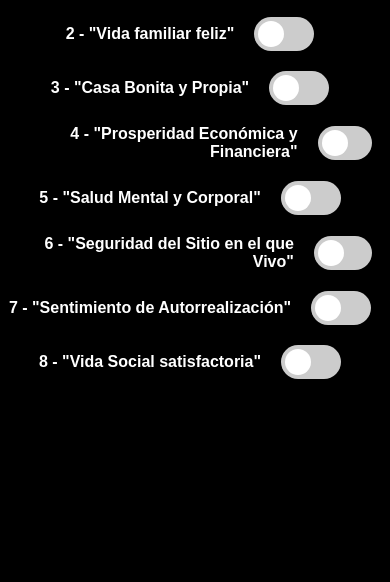
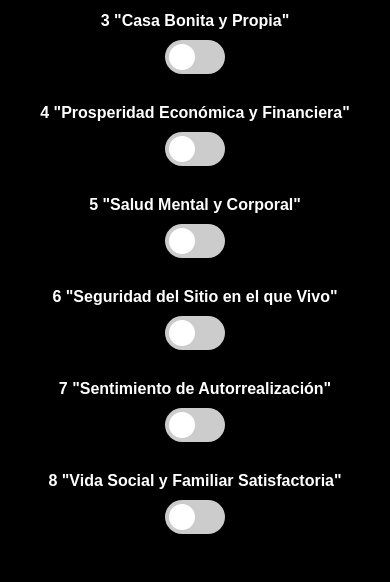
Before and after one commit to miguelaus/vidafeliz, a plain HTML site: page index.html in a window 390 px wide. Shown: the part 307-889 px from the top of the page. Before the commit the page ends 860 px from the top, so only its background shows below. Drawn offline with Linux system fonts and the light colour scheme.

Commit message:
first mobile

```diff
--- a/index.html
+++ b/index.html
@@ -1,29 +1,26 @@
 <!DOCTYPE html>
 <html>
 <head>
+    <meta name="viewport" content="width=device-width, initial-scale=1">
     <style>
         body {
             background-color: black;
             color: white;
             font-family: Arial, sans-serif;
             text-align: center;
-            display: flex;
-            flex-direction: column;
-            align-items: center;
-            justify-content: center;
-            height: 100vh;
+            padding: 10px;
         }
 
         .category {
             display: flex;
+            flex-direction: column;
             align-items: center;
             margin-bottom: 20px;
         }
 
         .category label {
-            margin-right: 10px;
-            text-align: right; /* Alinea el texto a la derecha */
-            font-weight: bold; /* Estilo en negrita */
+            margin-bottom: 10px;
+            font-weight: bold;
         }
 
         .category input[type="checkbox"] {
@@ -35,7 +32,6 @@
             width: 60px;
             height: 34px;
             position: relative;
-            margin-left: 10px; /* Margen izquierdo */
         }
 
         .toggle-box input {
@@ -67,11 +63,11 @@
         }
 
         .toggle-box input:checked + .slider {
-            background-color: #2196F3; /* Color azul cuando está activo */
+            background-color: #2196F3;
         }
 
         .toggle-box input:focus + .slider {
-            box-shadow: 0 0 1px #2196F3; /* Sombra azul en foco */
+            box-shadow: 0 0 1px #2196F3;
         }
 
         .toggle-box input:checked + .slider:before {
@@ -96,7 +92,7 @@
             left: 0;
             width: 100%;
             height: 100%;
-            background-color: rgba(255, 0, 0, 0.7); /* Fondo rojo con opacidad */
+            background-color: rgba(255, 0, 0, 0.7);
             color: white;
             text-align: center;
             font-size: 24px;
@@ -125,7 +121,7 @@
     <h1>¿Qué quieres para tu vida?</h1>
     <div class="category">
         <label>
-            1 - "Pareja Feliz"
+            1 "Pareja Feliz"
         </label>
         <label for="category1" class="toggle-box">
             <input type="checkbox" id="category1">
@@ -134,7 +130,7 @@
     </div>
     <div class="category">
         <label>
-            2 - "Vida familiar feliz"
+            2 "Tener Dinero"
         </label>
         <label for="category2" class="toggle-box">
             <input type="checkbox" id="category2">
@@ -143,7 +139,7 @@
     </div>
     <div class="category">
         <label>
-            3 - "Casa Bonita y Propia"
+            3 "Casa Bonita y Propia"
         </label>
         <label for="category3" class="toggle-box">
             <input type="checkbox" id="category3">
@@ -152,7 +148,7 @@
     </div>
     <div class="category">
         <label>
-            4 - "Prosperidad Económica y Financiera"
+            4 "Prosperidad Económica y Financiera"
         </label>
         <label for="category4" class="toggle-box">
             <input type="checkbox" id="category4">
@@ -161,7 +157,7 @@
     </div>
     <div class="category">
         <label>
-            5 - "Salud Mental y Corporal"
+            5 "Salud Mental y Corporal"
         </label>
         <label for="category5" class="toggle-box">
             <input type="checkbox" id="category5">
@@ -170,7 +166,7 @@
     </div>
     <div class="category">
         <label>
-            6 - "Seguridad del Sitio en el que Vivo"
+            6 "Seguridad del Sitio en el que Vivo"
         </label>
         <label for="category6" class="toggle-box">
             <input type="checkbox" id="category6">
@@ -179,7 +175,7 @@
     </div>
     <div class="category">
         <label>
-            7 - "Sentimiento de Autorrealización"
+            7 "Sentimiento de Autorrealización"
         </label>
         <label for="category7" class="toggle-box">
             <input type="checkbox" id="category7">
@@ -188,7 +184,7 @@
     </div>
     <div class="category">
         <label>
-            8 - "Vida Social satisfactoria"
+            8 "Vida Social y Familiar Satisfactoria"
         </label>
         <label for="category8" class="toggle-box">
             <input type="checkbox" id="category8">
@@ -214,7 +210,7 @@
                     activeCheckboxes++;
                     if (activeCheckboxes > 4) {
                         attempts++;
-                        if (attempts > 2) {
+                        if (attempts > 3) {
                             // Mostrar el modal en color rojo
                             const modal = document.getElementById("myModal");
                             modal.style.display = "block";
```
